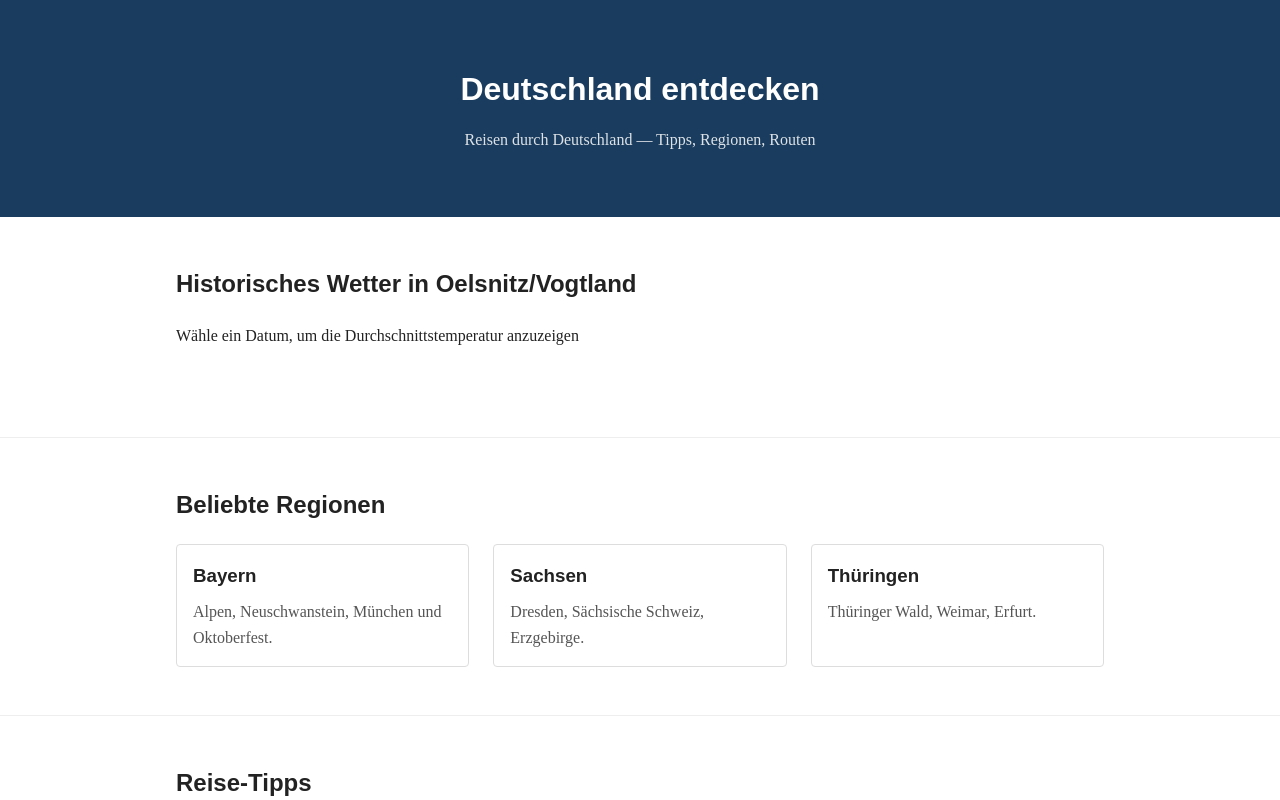
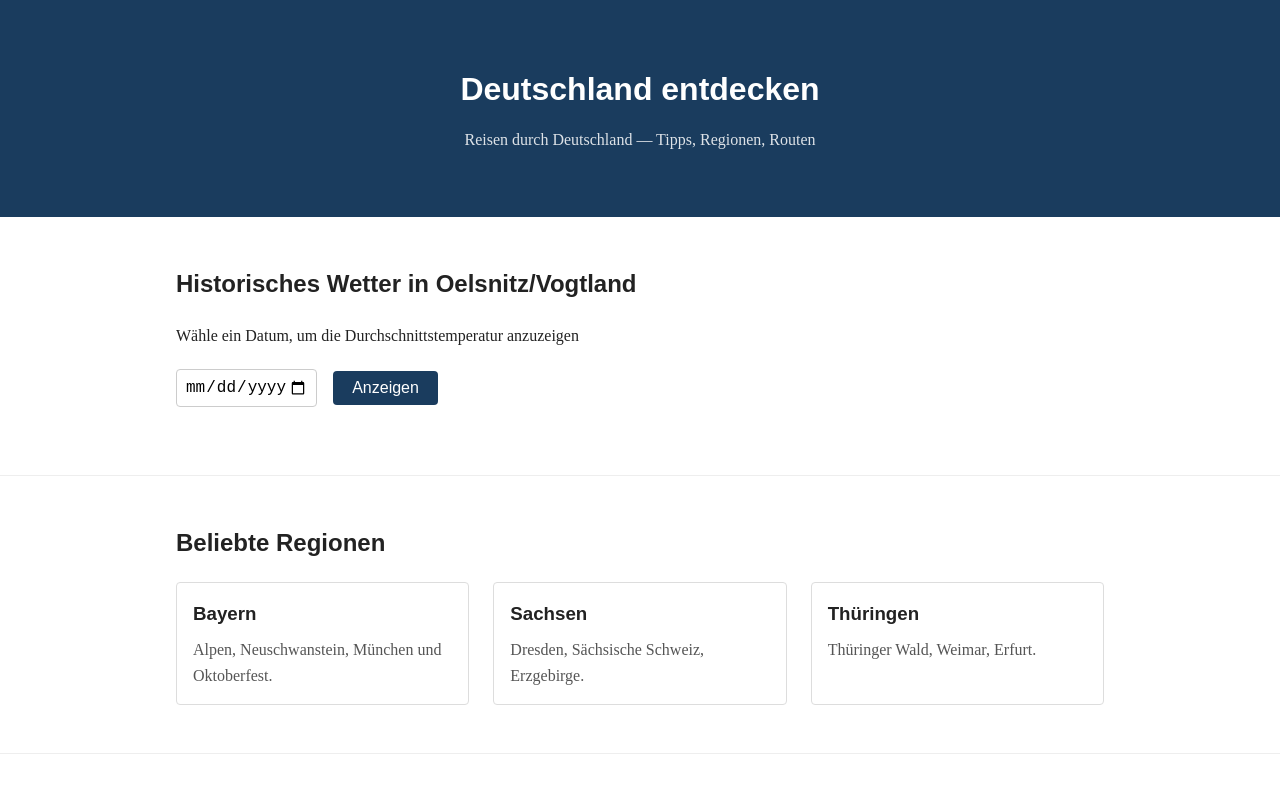
Before and after one commit to Mosoonk/germany-travel, a Nuxt app: page / in a window 1280 px wide. Shown: the top 800 px of the page. Built offline with nearby package versions, Linux system fonts and the light colour scheme.

Commit message:
update: add logic to Widget

```diff
--- a/app/components/Widget.vue
+++ b/app/components/Widget.vue
@@ -5,7 +5,51 @@
       <p>Wähle ein Datum, um die Durchschnittstemperatur anzuzeigen</p>
 
       <div class="weather-controls">
+        <input
+          type="date"
+          v-model="selectedDate"
+          :max="today"
+          min="1940-01-01"/>
+        <button @click="fetchWeather" :disabled="loading">
+          {{ loading ? 'Laden...' : 'Anzeigen' }}
+        </button>
+      </div>
+      <p v-if="error" class="error">{{ error }}</p>
+      <div v-if="result" class="weather-result">
+        <p><strong>Datum:</strong> {{ result.date }}</p>
+        <p><strong>Durchschnittstemperatur:</strong> {{ result.tempMean }}°C</p>
       </div>
     </div>
   </section>
 </template>
+
+<script setup lang="ts">
+interface WeatherResult {
+  date: string
+  tempMean: number
+}
+
+const selectedDate = ref('')
+const result = ref<WeatherResult | null>(null)
+const error = ref('')
+const loading = ref(false)
+const today = new Date().toISOString().split('T')[0]
+async function fetchWeather() {
+  if (!selectedDate.value) {
+    error.value = 'Bitte Datum wählen'
+    return
+  }
+  error.value = ''
+  result.value = null
+  loading.value = true
+  try {
+    result.value = await $fetch<WeatherResult>('/api/weather', {
+      params: { date: selectedDate.value }
+    })
+  } catch {
+    error.value = 'Fehler beim Laden der Daten'
+  } finally {
+    loading.value = false
+  }
+}
+</script>
```
